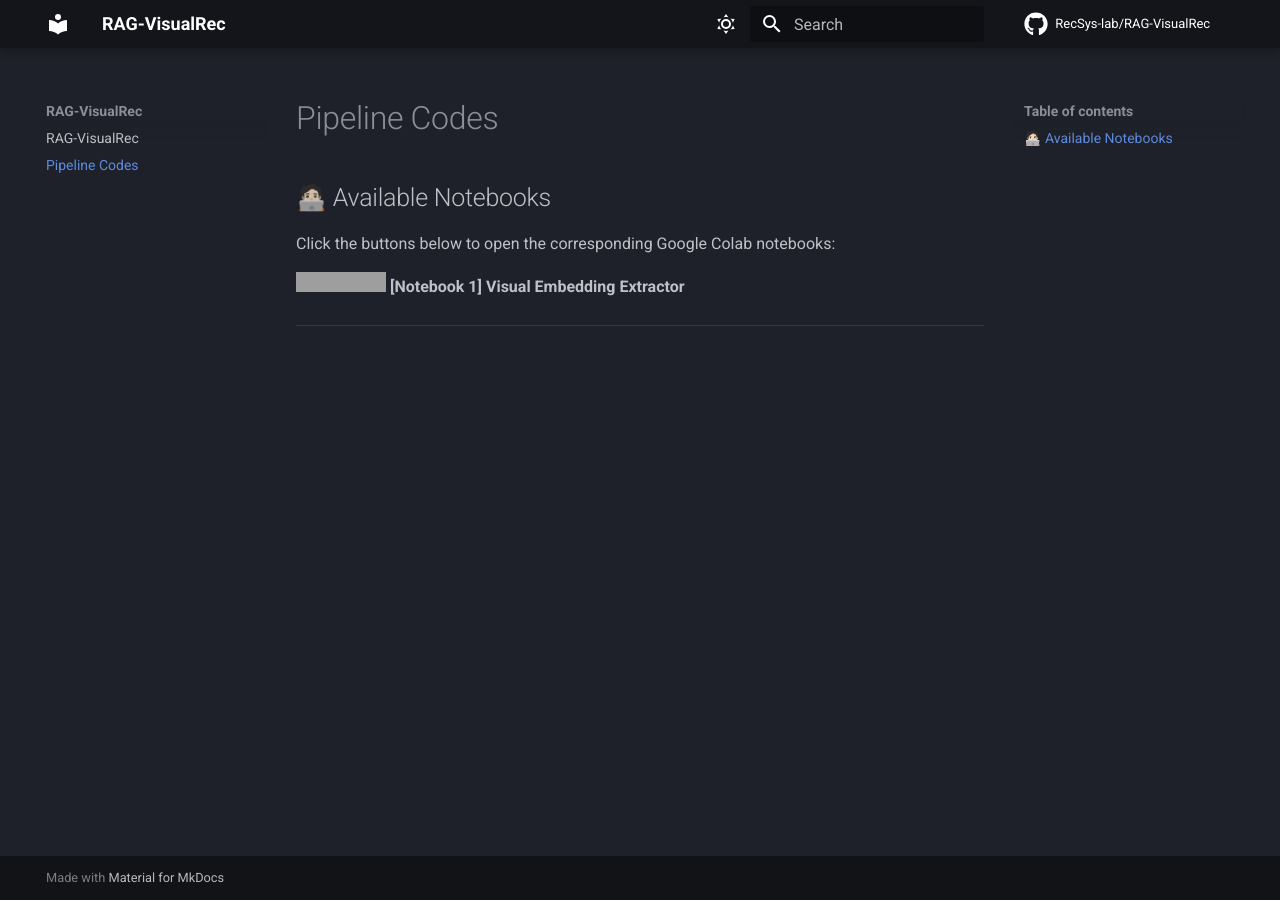
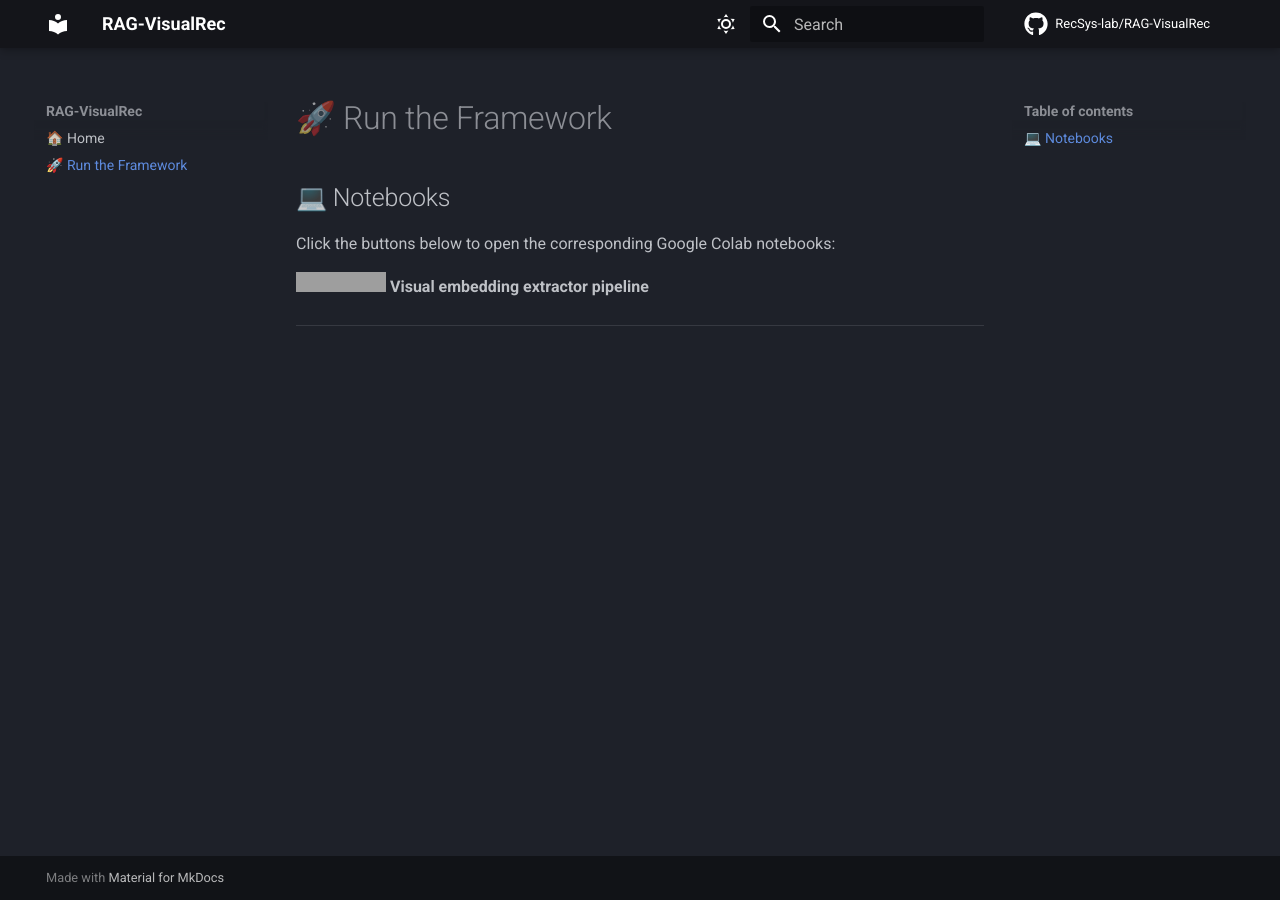
Before and after one commit to RecSys-lab/RAG-VisualRec, an MkDocs documentation site: the page built from docs/codes.md, in a window 1280 px wide. Built offline with MkDocs 1.6.1 and Material for MkDocs 9.7.7, drawn with Linux system fonts in a browser that asks for light colours; comment, search, counter and statistics services are not loaded; grey boxes are pictures that could not be loaded.

Commit message:
[feat] - add notes

```diff
--- a/docs/codes.md
+++ b/docs/codes.md
@@ -1,9 +1,9 @@
-# Pipeline Codes
+# 🚀 Run the Framework
 
-## 🧑🏻‍💻 Available Notebooks
+## 💻 Notebooks
 
 Click the buttons below to open the corresponding Google Colab notebooks:
 
-[![Open in Colab](https://colab.research.google.com/assets/colab-badge.svg)](https://github.com/RecSys-lab/RAG-VisualRec/blob/main/codes/visual_embeddings_extractor.ipynb) **[Notebook 1] Visual Embedding Extractor**
+[![Open in Colab](https://colab.research.google.com/assets/colab-badge.svg)](https://github.com/RecSys-lab/RAG-VisualRec/blob/main/codes/visual_embeddings_extractor.ipynb) **Visual embedding extractor pipeline**
 
 ---
--- a/docs/index.md
+++ b/docs/index.md
@@ -1,4 +1,4 @@
-# RAG-VisualRec
+# 🏠 Home
 
 This repository contains a resource for **Multi-Modal Learning** in Visual RAGs and Collaborative Filtering with side information.
 
```
